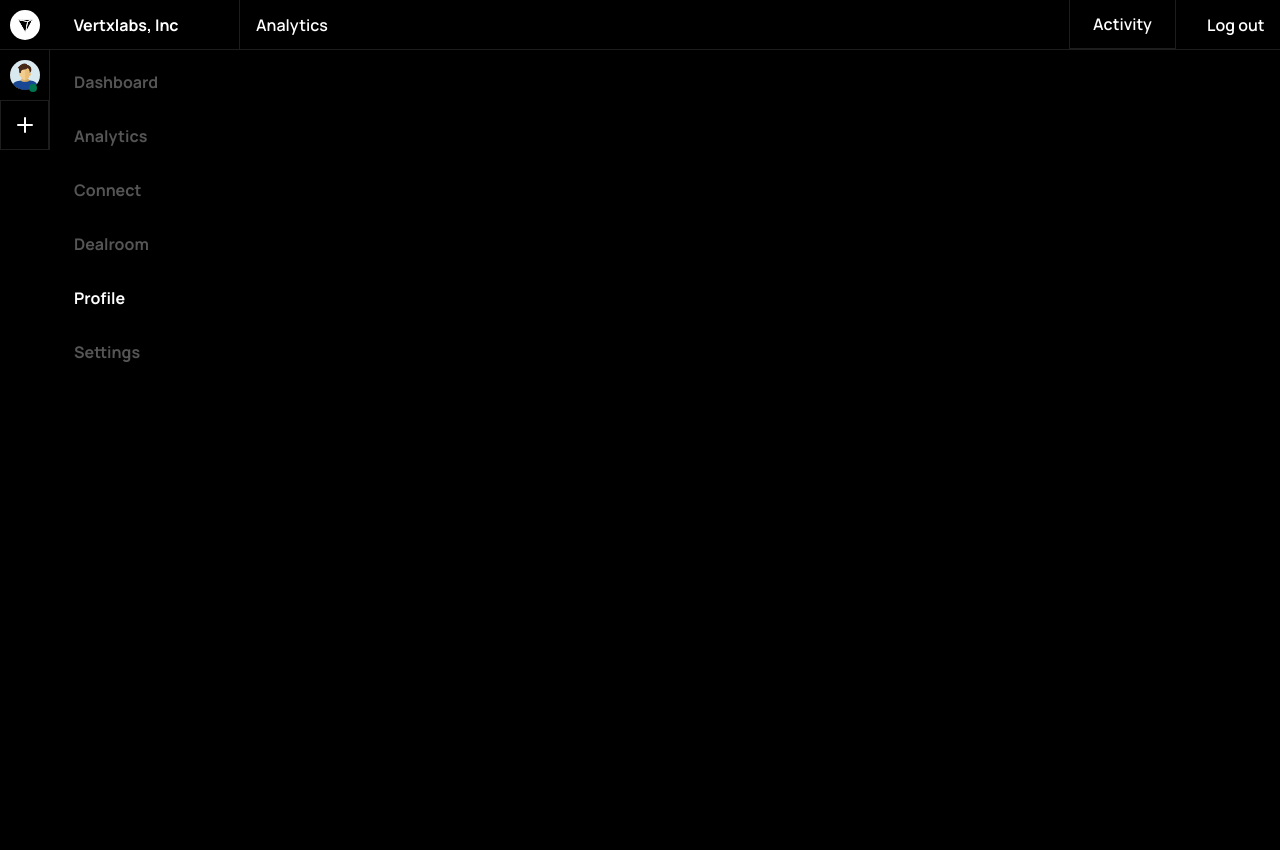
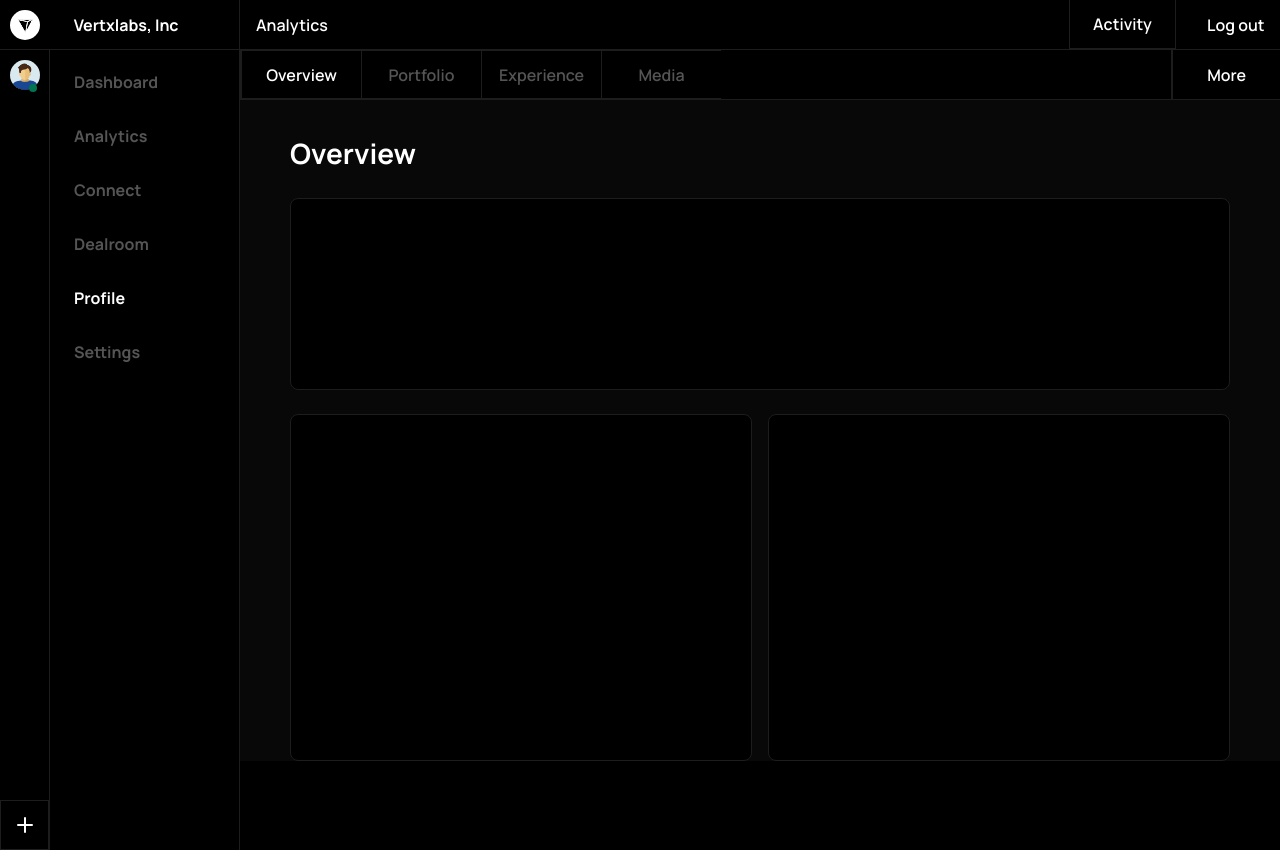
Before and after one commit to MrJs6781/vertex_test, a React (Vite) app: page /profile in a window 1280 px wide. Built offline with nearby package versions, Linux system fonts and the light colour scheme.

Commit message:
fix : update profile and sidebars design

```diff
--- a/src/components/Sidebar-pages.jsx
+++ b/src/components/Sidebar-pages.jsx
@@ -14,7 +14,7 @@ export default function SidebarPages() {
   const location = useLocation();
 
   return (
-    <div className="w-47 h-full flex items-start justify-start border-primary-gray">
+    <div className="w-47 h-full min-h-screen flex items-start justify-start border-r border-primary-gray">
       <ul className="w-fit min-w-20 flex flex-col items-start justify-start gap-logo ps-6 pt-5">
         {pageLists?.map((page) => (
           <Link
--- a/src/components/Sidebar-users.jsx
+++ b/src/components/Sidebar-users.jsx
@@ -27,7 +27,7 @@ const UsersList = ({ user }) => {
 
 export default function SidebarUsers() {
   return (
-    <div className="w-13 h-full border-r border-primary-gray flex flex-col items-center justify-between">
+    <div className="w-13 h-full min-h-screen border-r border-primary-gray flex flex-col items-center justify-between">
       <ul className="w-full h-full flex flex-col items-center justify-start">
         {onlineUsers?.map((user) => (
           <UsersList user={user} key={user.id} />
--- a/src/index.css
+++ b/src/index.css
@@ -24,6 +24,7 @@
   --spacing-31: 120px;
   --spacing-68: 258px;
   --spacing-70: 273px;
+  --spacing-90: 347px;
   --font-manrope-bold: "manrope-bold", sans-serif;
   --font-manrope-semi-bold: "manrope-semi-bold", sans-serif;
   --font-manrope-extra-bold: "manrope-extra-bold", sans-serif;
--- a/src/pages/Profile.jsx
+++ b/src/pages/Profile.jsx
@@ -1,4 +1,68 @@
+import { useState } from "react";
+
+const AnalyticsTab = [
+  { id: 1, name: "Overview" },
+  { id: 2, name: "Portfolio" },
+  { id: 3, name: "Experience" },
+  { id: 4, name: "Media" },
+];
+
+const TabList = ({ tab, activeTab, setActiveTab }) => {
+  const changeActiveTab = () => {
+    setActiveTab(tab.name);
+  };
+
+  return (
+    <button
+      className={
+        tab.name == activeTab
+          ? "text-white font-manrope-semi-bold font-semibold text-base px-4 min-w-31 h-full flex items-center justify-center cursor-pointer border border-r-0 border-primary-gray"
+          : "text-secondary-gray font-manrope-semi-bold font-semibold text-base px-4 min-w-31 h-full flex items-center justify-center cursor-pointer border border-r-0 border-primary-gray"
+      }
+      onClick={changeActiveTab}
+    >
+      {tab.name}
+    </button>
+  );
+};
+
+const ShowOverviewTab = () => {
+  return (
+    <div className="w-full h-auto flex flex-col items-start justify-start px-13 pt-8 bg-primary-black">
+      <h2 className="text-white font-manrope-bold font-extrabold text-primary-large tracking-title">
+        Overview
+      </h2>
+      <div className="bg-black border border-primary-gray rounded-lg w-full h-48 mt-6"></div>
+      <div className="w-full h-auto min-h-70 grid grid-cols-2 gap-4 mt-6">
+        <div className="bg-black border border-primary-gray rounded-lg w-full min-h-90"></div>
+        <div className="bg-black border border-primary-gray rounded-lg w-full min-h-90"></div>
+      </div>
+    </div>
+  );
+};
+
 function Profile() {
-  return <h1 className="text-3xl">Profile Page</h1>;
+  const [activeTab, setActiveTab] = useState("Overview");
+
+  return (
+    <div className="w-full h-auto flex flex-col items-start">
+      <div className="w-full h-13 flex items-center justify-between">
+        <ul className="flex justify-start items-center w-full grow h-full border border-t-0 border-primary-gray">
+          {AnalyticsTab.map((tab) => (
+            <TabList
+              tab={tab}
+              activeTab={activeTab}
+              setActiveTab={setActiveTab}
+              key={tab.id}
+            />
+          ))}
+        </ul>
+        <button className="text-white font-manrope-semi-bold font-semibold w-31 h-full flex items-center justify-center cursor-pointer border-l border-b border-primary-gray">
+          More
+        </button>
+      </div>
+      {activeTab == "Overview" && <ShowOverviewTab />}
+    </div>
+  );
 }
 export default Profile;
```
